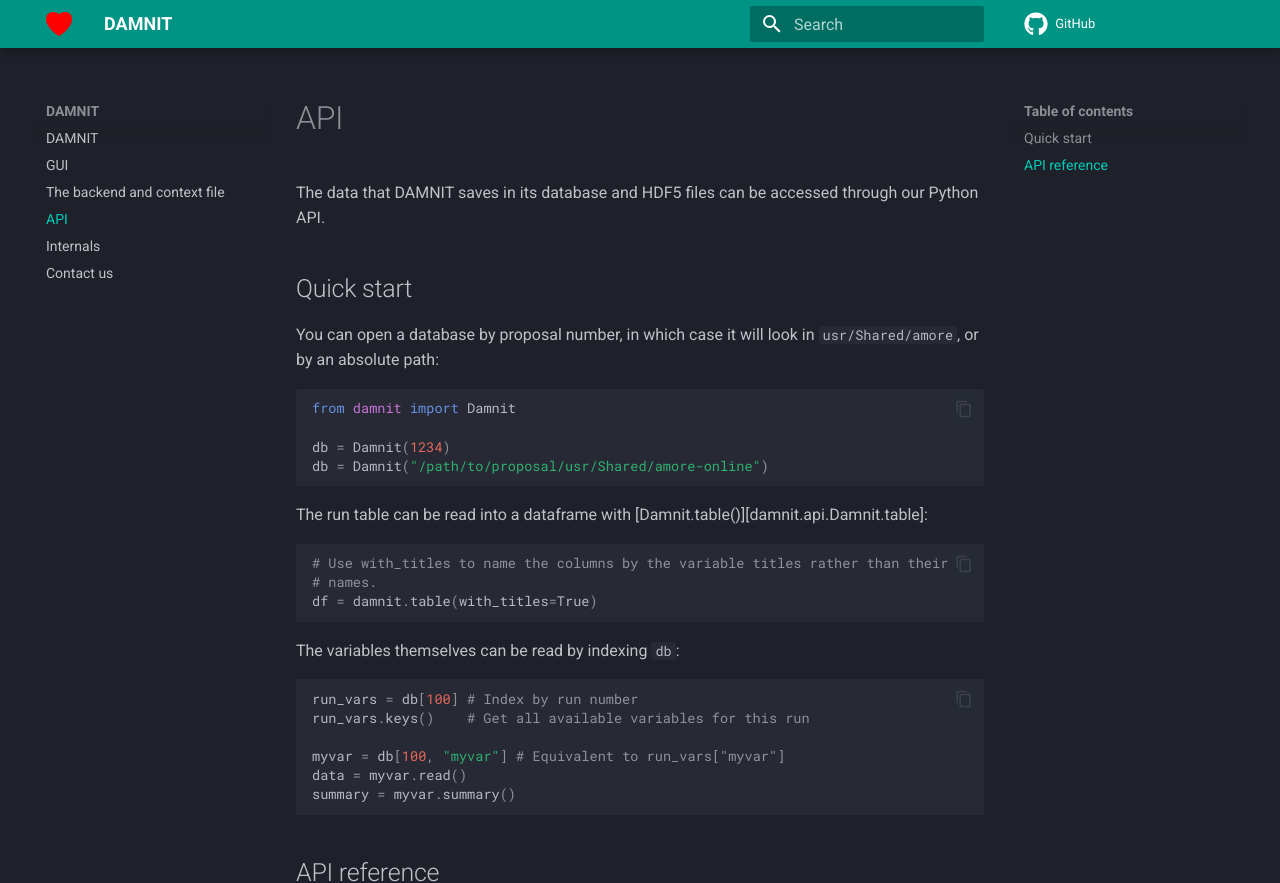
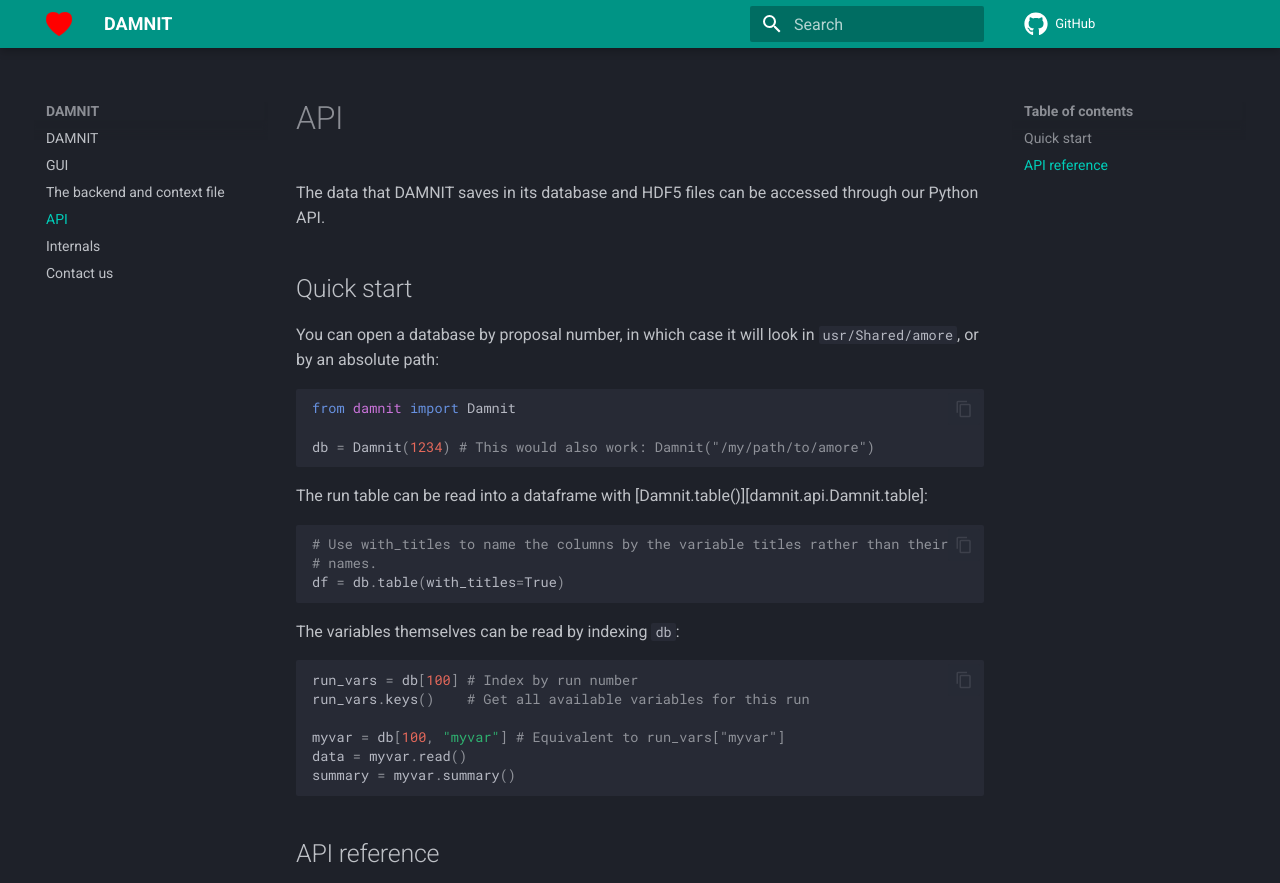
Before and after one commit to European-XFEL/DAMNIT, an MkDocs documentation site: the page built from docs/api.md, in a window 1280 px wide and 1306 px high, cut to the strip 0-883 px from the top of the window. Built offline with MkDocs 1.6.1 and Material for MkDocs 9.7.7, drawn with Linux system fonts in a browser that asks for light colours; comment, search, counter and statistics services are not loaded.

Commit message:
Fix the API examples
Embarassingly, they were using the wrong variable...

````diff
--- a/docs/api.md
+++ b/docs/api.md
@@ -10,8 +10,7 @@ You can open a database by proposal number, in which case it will look in
 ```python
 from damnit import Damnit
 
-db = Damnit(1234)
-db = Damnit("/path/to/proposal/usr/Shared/amore-online")
+db = Damnit(1234) # This would also work: Damnit("/my/path/to/amore")
 ```
 
 The run table can be read into a dataframe
@@ -19,7 +18,7 @@ with [Damnit.table()][damnit.api.Damnit.table]:
 ```python
 # Use with_titles to name the columns by the variable titles rather than their
 # names.
-df = damnit.table(with_titles=True)
+df = db.table(with_titles=True)
 ```
 
 The variables themselves can be read by indexing `db`:
````
